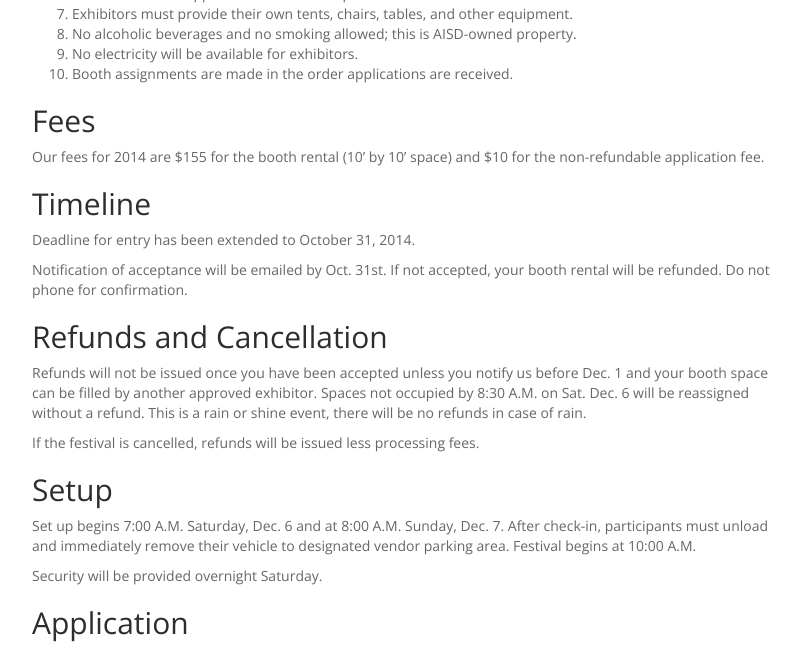
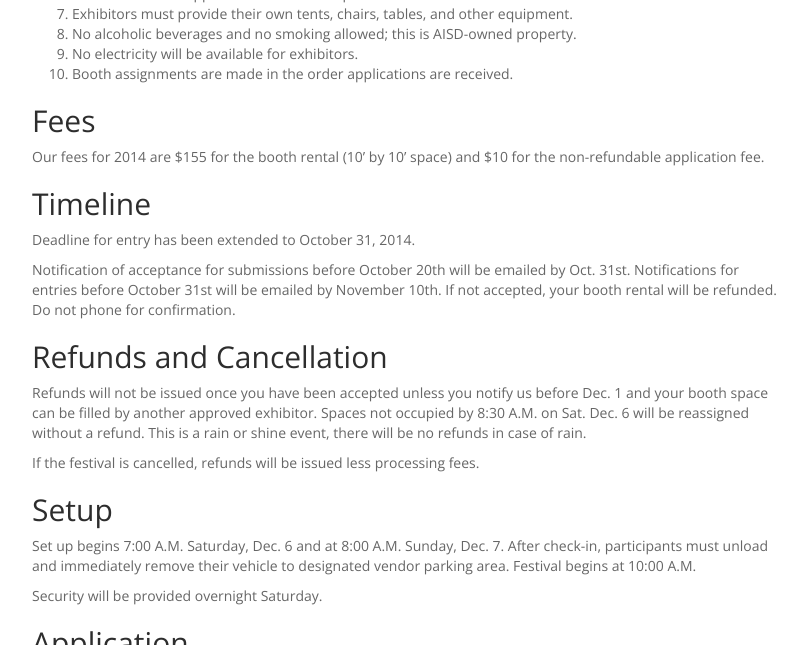
Before and after one commit to vccw/vccw.github.io, a Jekyll site: the page built from artsfest_apply.md, in a window 1280 px wide and 900 px high, scrolled down 737 px, cut to the strip 0-645 px from the top of the window. Shown: the whole strip, without its empty margins (38-845 px from the left). Built offline with Jekyll 4.4.1, drawn with Linux system fonts in a browser that asks for light colours; comment, search, counter and statistics services are not loaded.

Commit message:
Update artsfest_apply.md

```diff
--- a/artsfest_apply.md
+++ b/artsfest_apply.md
@@ -37,7 +37,9 @@ non-refundable application fee.
 
 Deadline for entry has been extended to October 31, 2014.
 
-Notification of acceptance will be emailed by Oct. 31st.
+Notification of acceptance for submissions before
+October 20th will be emailed by Oct. 31st.  Notifications for
+entries before October 31st will be emailed by November 10th.
 If not accepted, your booth rental will be refunded.
 Do not phone for confirmation.
 
```
